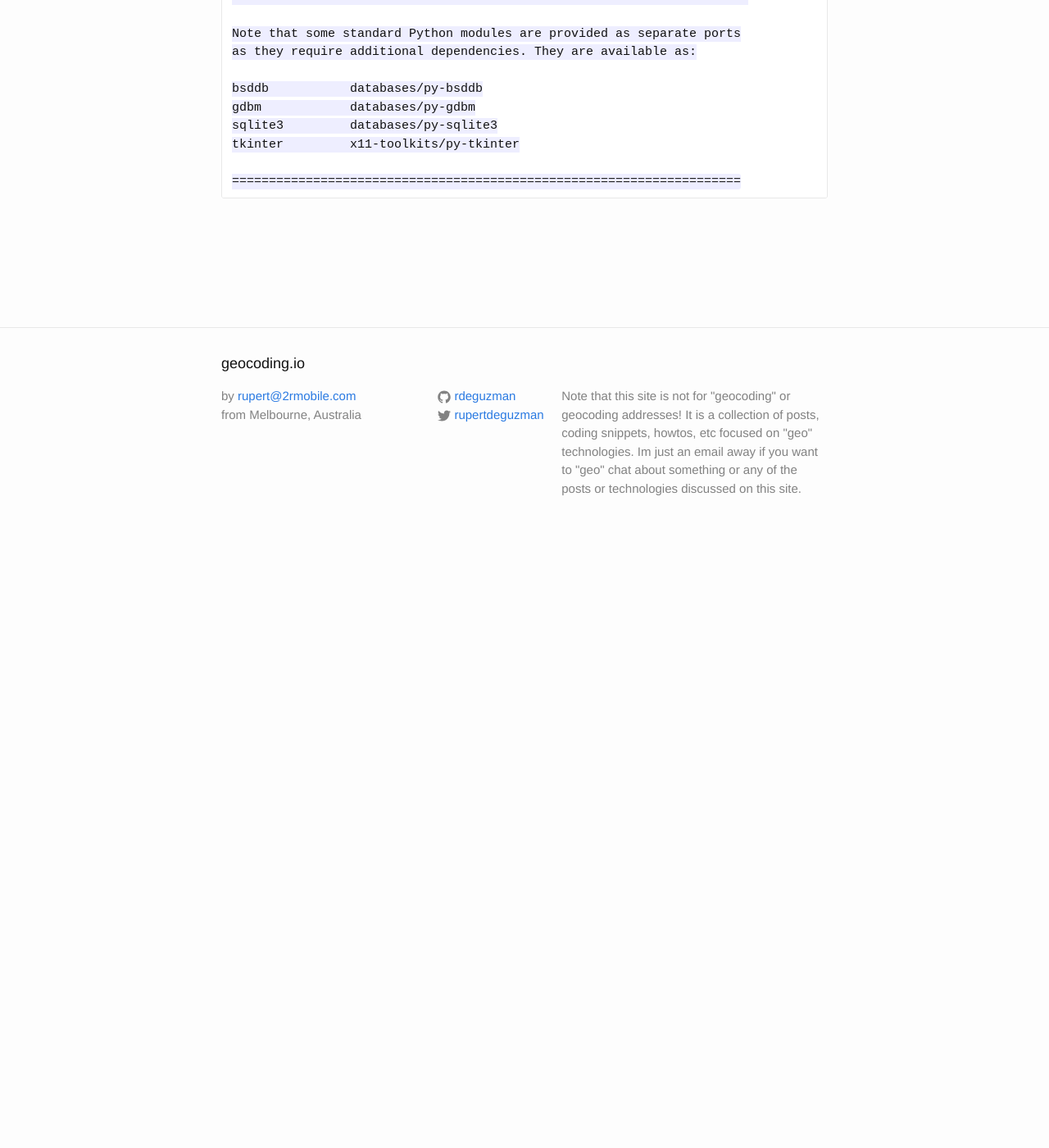
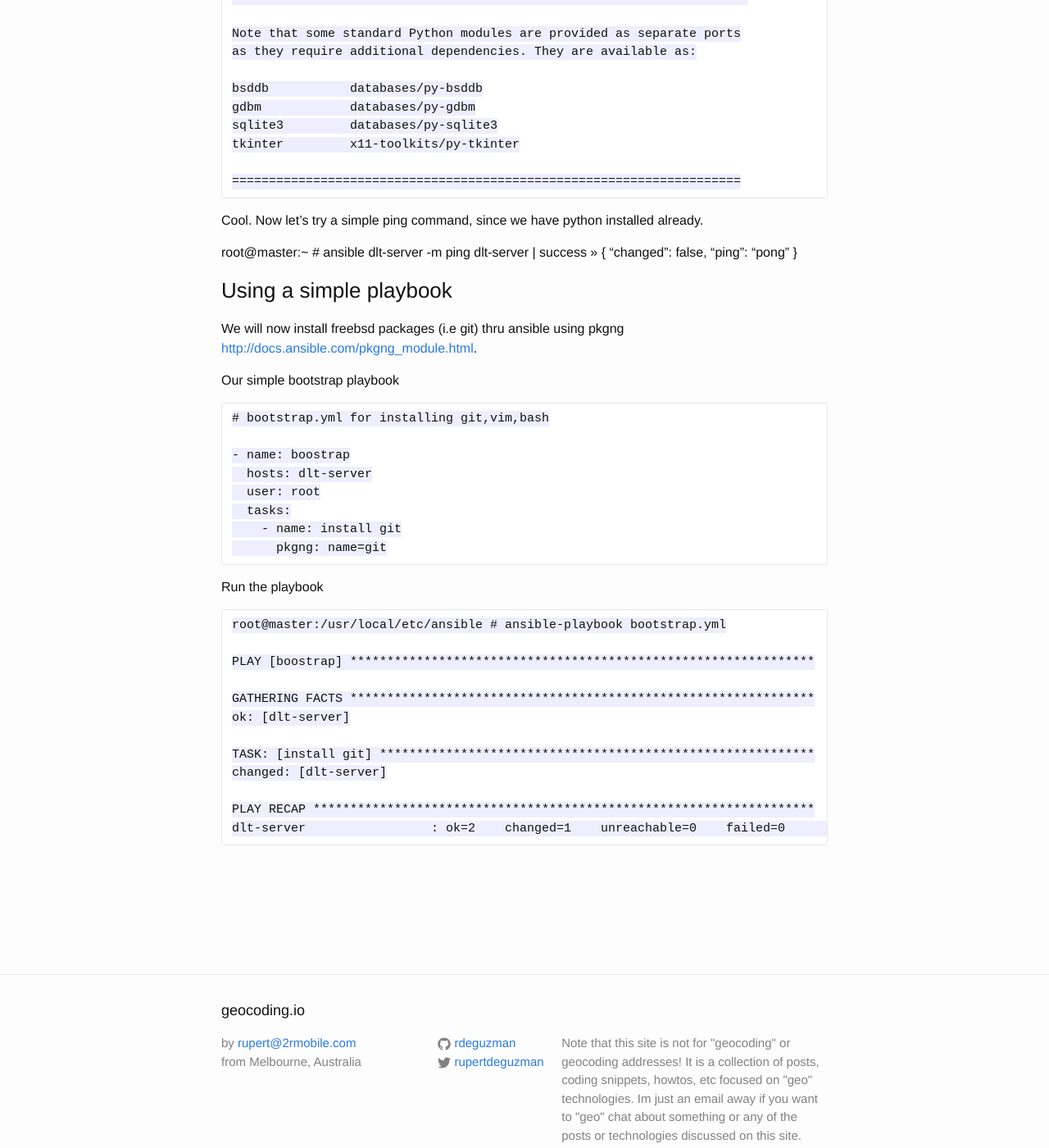
Before and after one commit to rdeguzman/rdeguzman.github.io, a Jekyll site: the page built from _posts/2015-03-19-ansible-freebsd.md, in a window 1280 px wide and 1400 px high, scrolled down 4353 px. Shown: the whole window at 82% size. Built offline with Jekyll 4.4.1, drawn with Linux system fonts in a browser that asks for light colours; comment, search, counter and statistics services are not loaded; before the commit the page ends 5020 px from its top, so only the background shows below that.

Commit message:
Add simple playbook for freebsd

```diff
--- a/_posts/2015-03-19-ansible-freebsd.md
+++ b/_posts/2015-03-19-ansible-freebsd.md
@@ -196,3 +196,41 @@
 	tkinter         x11-toolkits/py-tkinter
 
 	=====================================================================
+
+Cool.  Now let's try a simple ping command, since we have python installed already.
+
+root@master:~ #	ansible dlt-server -m ping
+dlt-server | success >> {
+    "changed": false,
+    "ping": "pong"
+}
+
+### Using a simple playbook
+
+We will now install freebsd packages (i.e git) thru ansible using pkgng <http://docs.ansible.com/pkgng_module.html>.
+
+Our simple bootstrap playbook
+
+	# bootstrap.yml for installing git,vim,bash
+
+	- name: boostrap
+	  hosts: dlt-server
+	  user: root
+	  tasks:
+	    - name: install git
+	      pkgng: name=git
+
+Run the playbook
+
+	root@master:/usr/local/etc/ansible # ansible-playbook bootstrap.yml
+
+	PLAY [boostrap] ***************************************************************
+
+	GATHERING FACTS ***************************************************************
+	ok: [dlt-server]
+
+	TASK: [install git] ***********************************************************
+	changed: [dlt-server]
+
+	PLAY RECAP ********************************************************************
+	dlt-server                 : ok=2    changed=1    unreachable=0    failed=0
```
